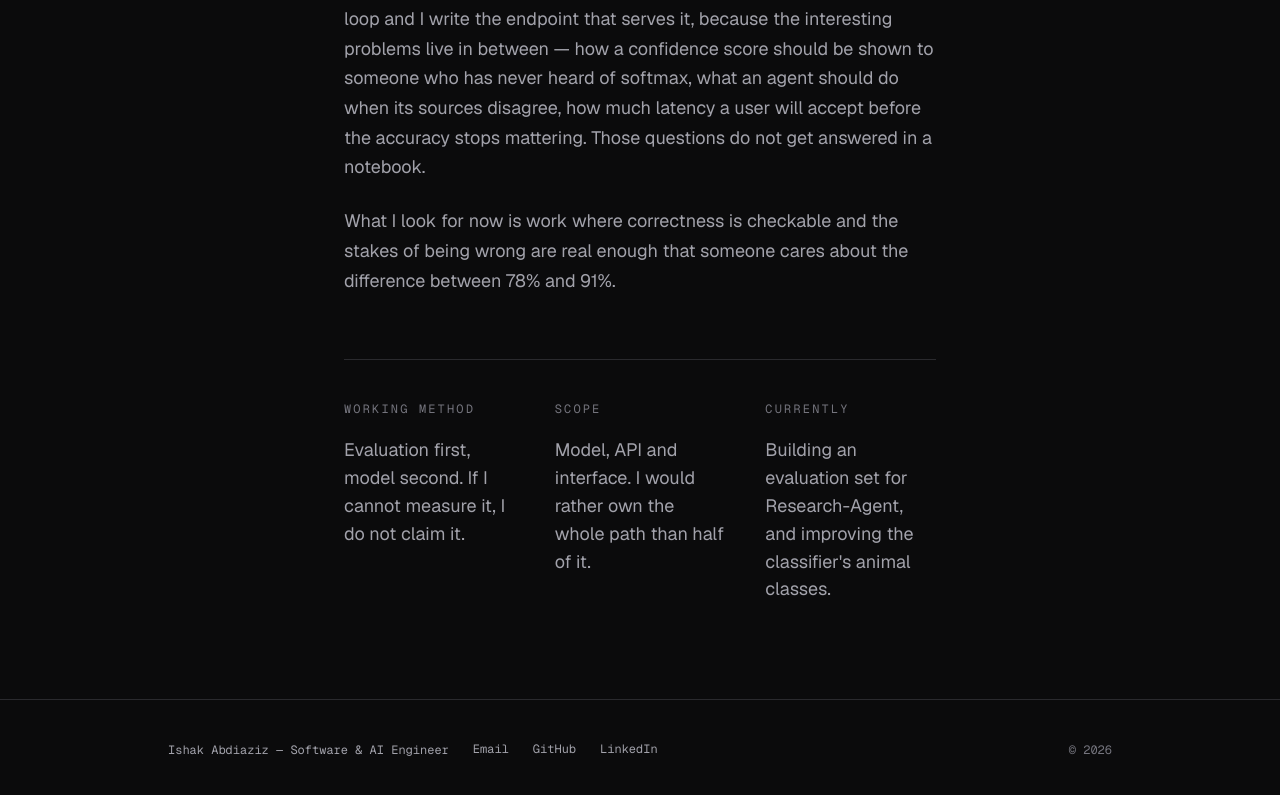
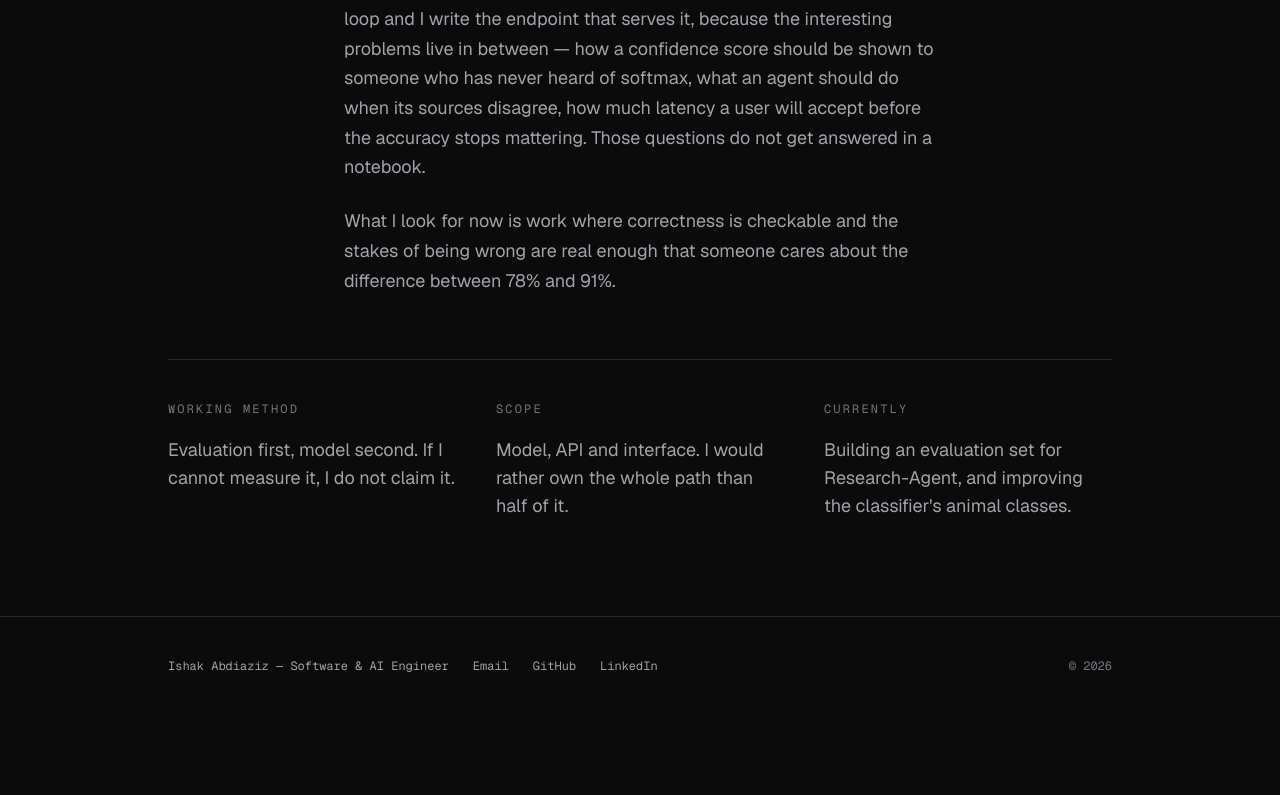
Before and after one commit to IshakAbdiazizHussen/Ishak-Abdiaziz----Portfolio, a Next.js app in the folder frontend/: page /how-i-got-here in a window 1280 px wide. Shown: the part 795-1590 px from the top of the page. After the commit the page ends 1512 px from the top, so only its background shows below. Built offline with nearby package versions, Linux system fonts and the light colour scheme; no server answers.

Commit message:
Now it's a clean and done

```diff
--- a/frontend/app/how-i-got-here/page.tsx
+++ b/frontend/app/how-i-got-here/page.tsx
@@ -11,6 +11,7 @@ export const metadata: Metadata = {
 
 export default function HowIGotHerePage() {
   return (
+    <>
       <Container size="prose">
         <header className={styles.header}>
           <p className={styles.kicker}>{about.header.kicker}</p>
@@ -27,6 +28,8 @@ export default function HowIGotHerePage() {
             <p key={i}>{paragraph}</p>
           ))}
         </Prose>
+      </Container>
+      <Container>
         <dl className={styles.facts}>
           {about.facts.map((fact) => (
             <div key={fact.label} className={styles.fact}>
@@ -36,5 +39,6 @@ export default function HowIGotHerePage() {
           ))}
         </dl>
       </Container>
+    </>
   );
 }
```
Lines whose indentation alone changed are shown as unchanged.
